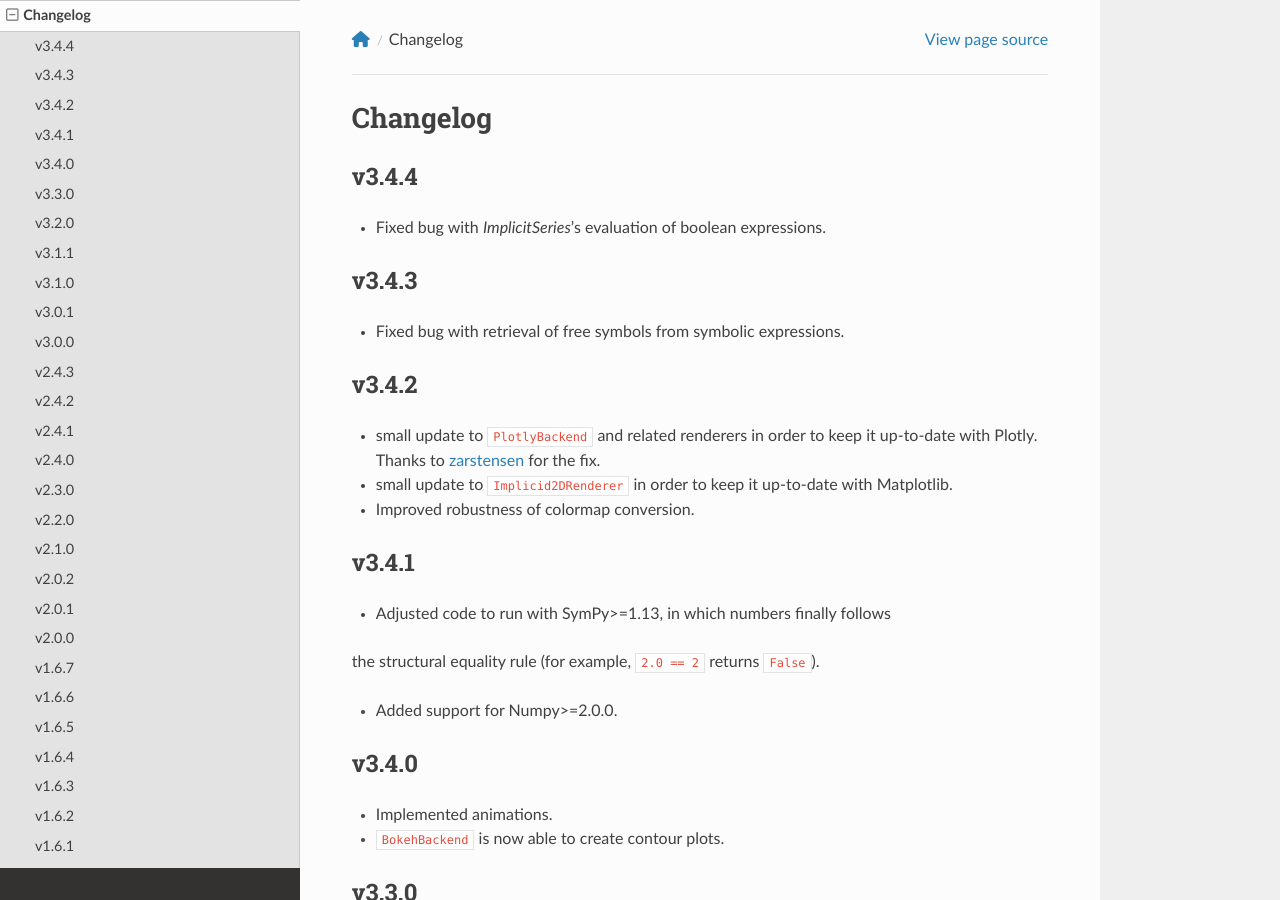
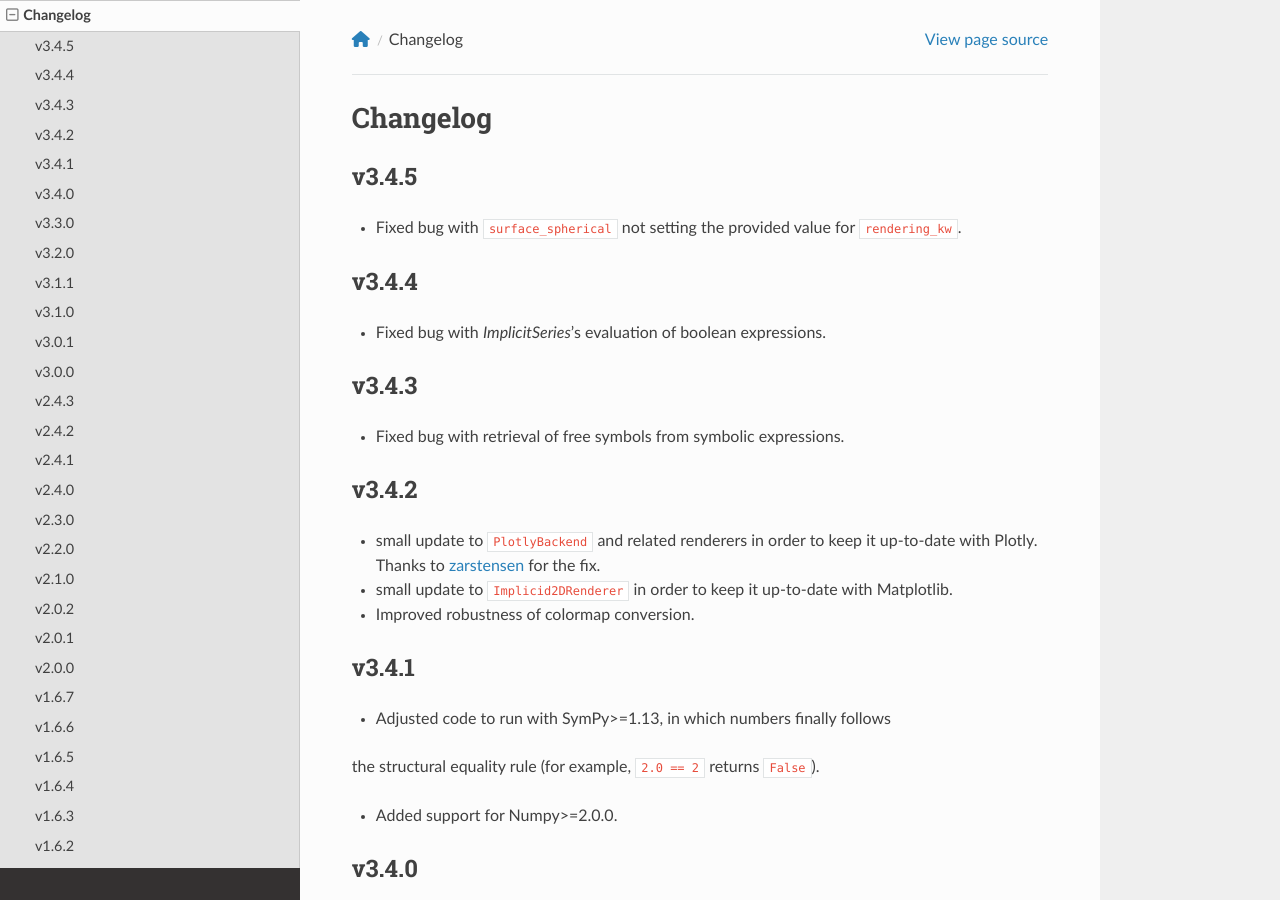
Before and after one commit to Davide-sd/sympy-plot-backends, a Sphinx documentation site: the page built from doc/source/changelog.rst, in a window 1280 px wide and 900 px high. Built offline with Sphinx 7.4.7 and the Read the Docs theme 3.1.0, drawn with Linux system fonts in a browser that asks for light colours; nearby versions of some CDN libraries.

Commit message:
version bump

```diff
--- a/doc/source/changelog.rst
+++ b/doc/source/changelog.rst
@@ -1,6 +1,13 @@
 ==========
  Changelog
 ==========
+
+v3.4.5
+======
+
+* Fixed bug with ``surface_spherical`` not setting the provided value for
+  ``rendering_kw``.
+
 
 v3.4.4
 ======
--- a/spb/_version.py
+++ b/spb/_version.py
@@ -1 +1 @@
-__version__ = "3.4.4"
+__version__ = "3.4.5"
```
